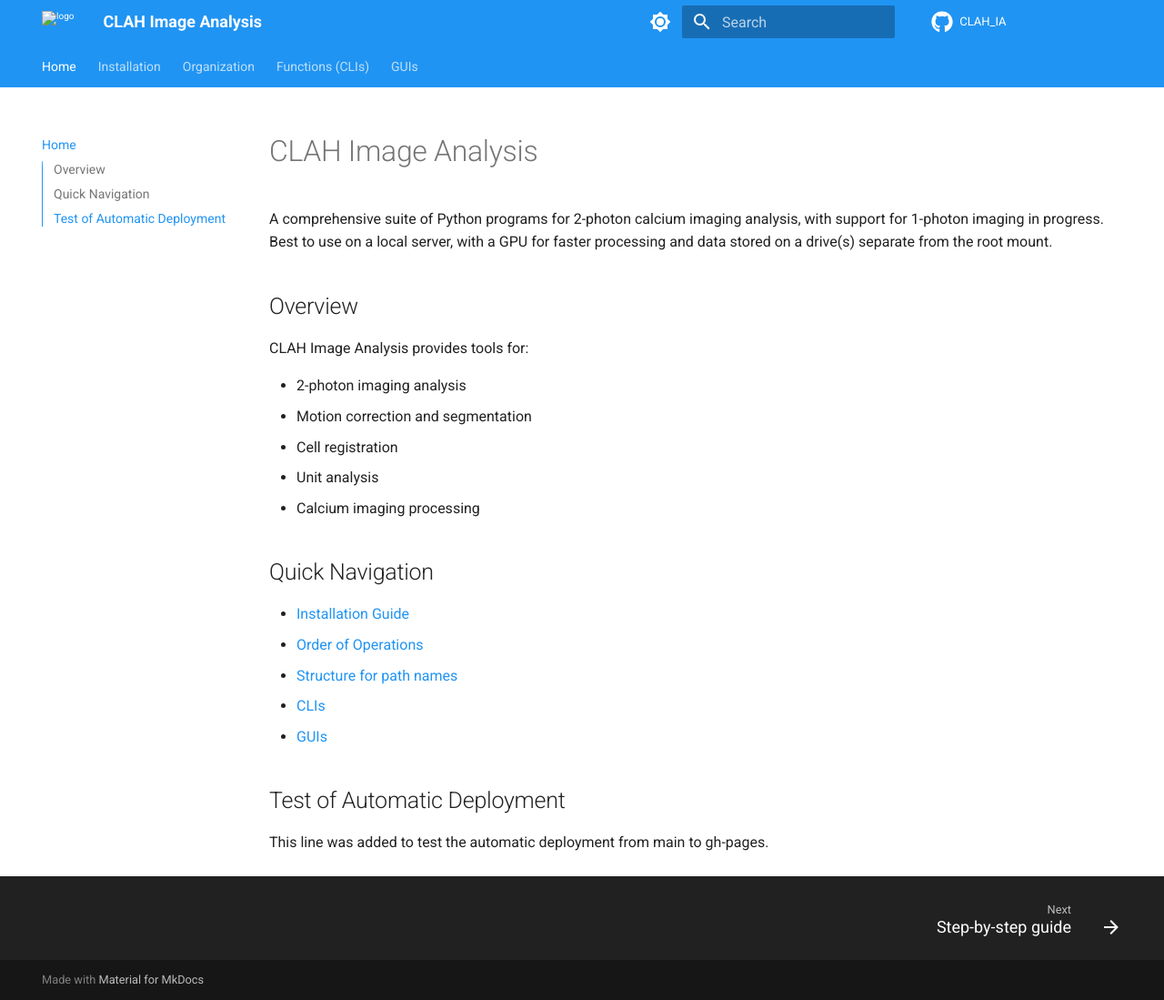
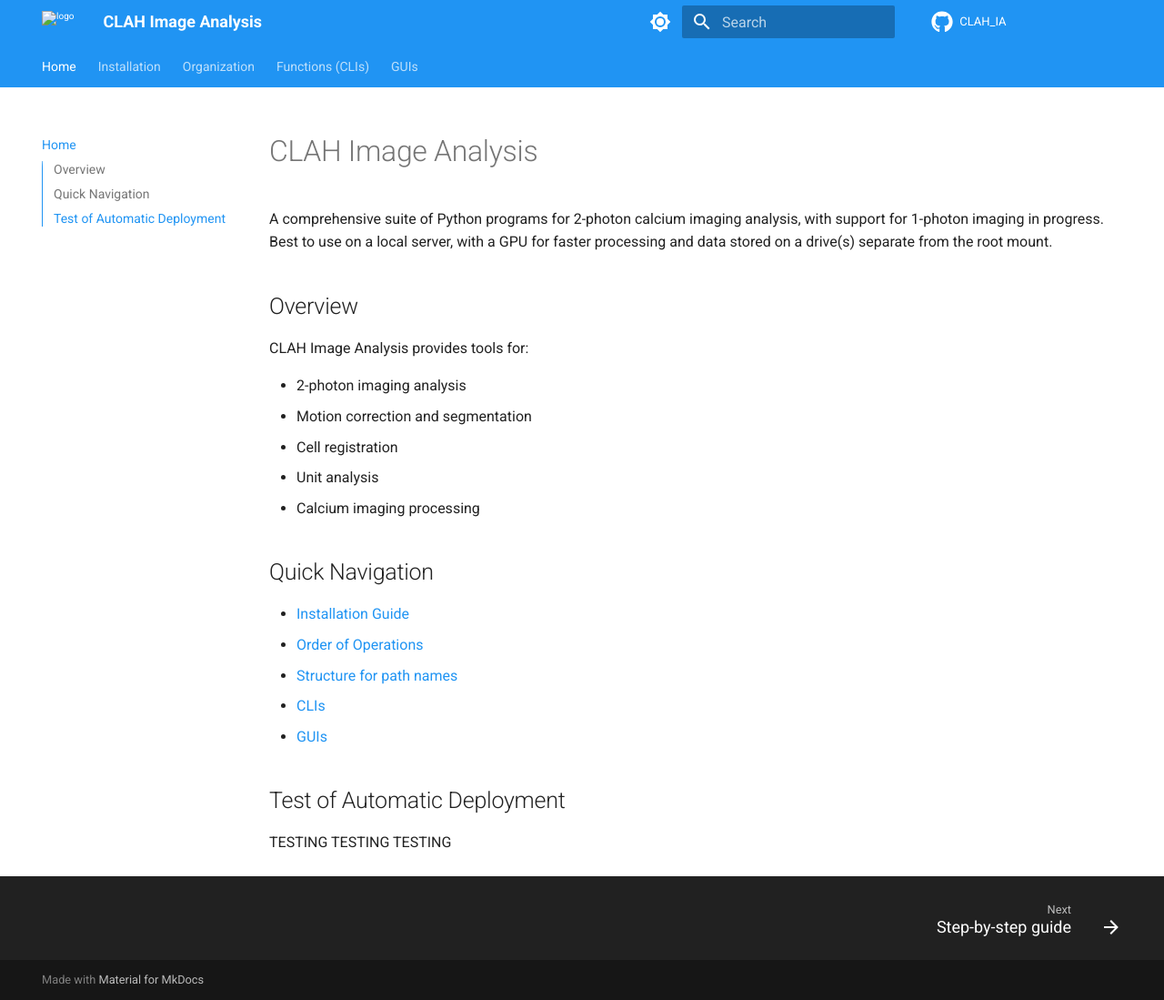
Before and after one commit to thicclatka/CLAH_IA, an MkDocs documentation site: the page built from docs/index.md, in a window 1280 px wide and 1099 px high. Shown: the whole window at 91% size. Built offline with MkDocs 1.6.1 and Material for MkDocs 9.7.7, drawn with Linux system fonts in a browser that asks for light colours; comment, search, counter and statistics services are not loaded.

```diff
--- a/docs/index.md
+++ b/docs/index.md
@@ -22,4 +22,4 @@ CLAH Image Analysis provides tools for:
 
 ## Test of Automatic Deployment
 
-This line was added to test the automatic deployment from main to gh-pages.
+TESTING TESTING TESTING
--- a/docs/trigger.txt
+++ /dev/null
@@ -1 +0,0 @@
-Triggering documentation rebuild
```
